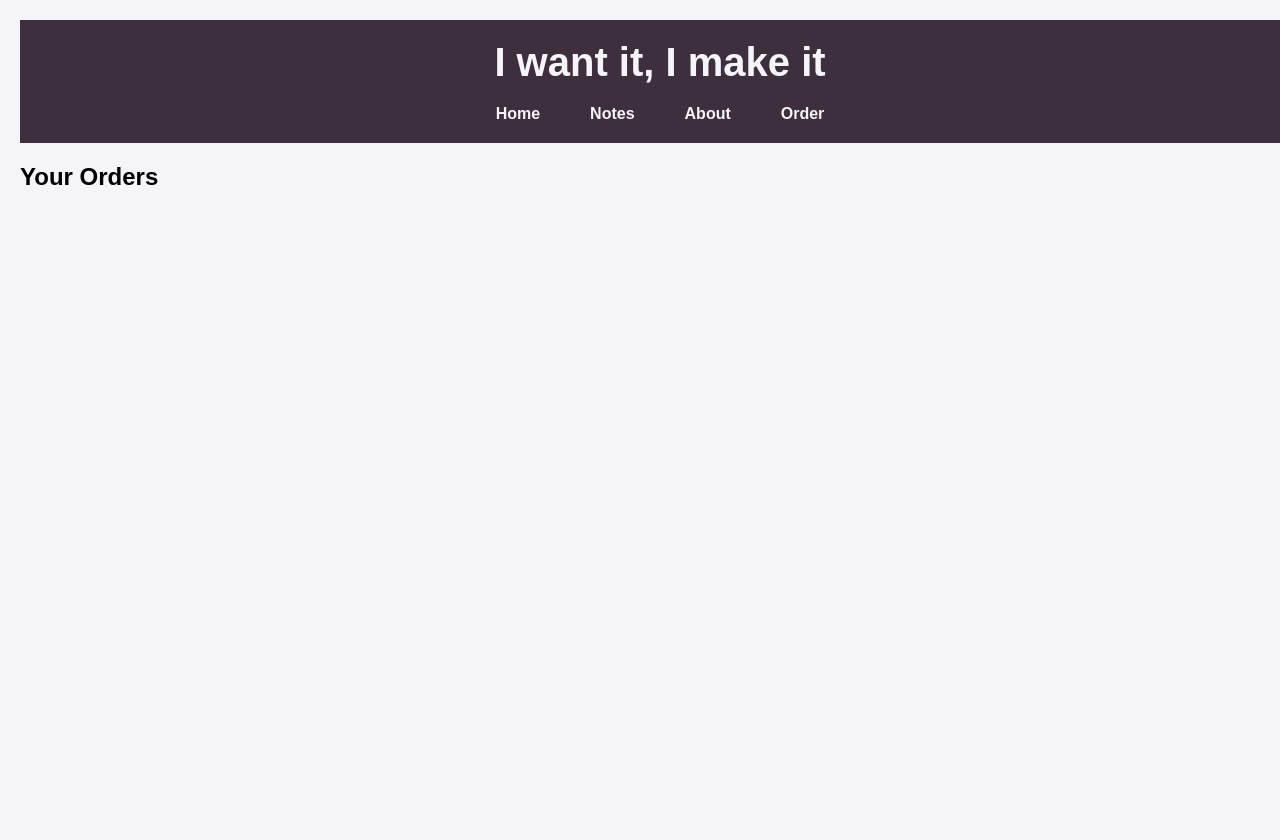
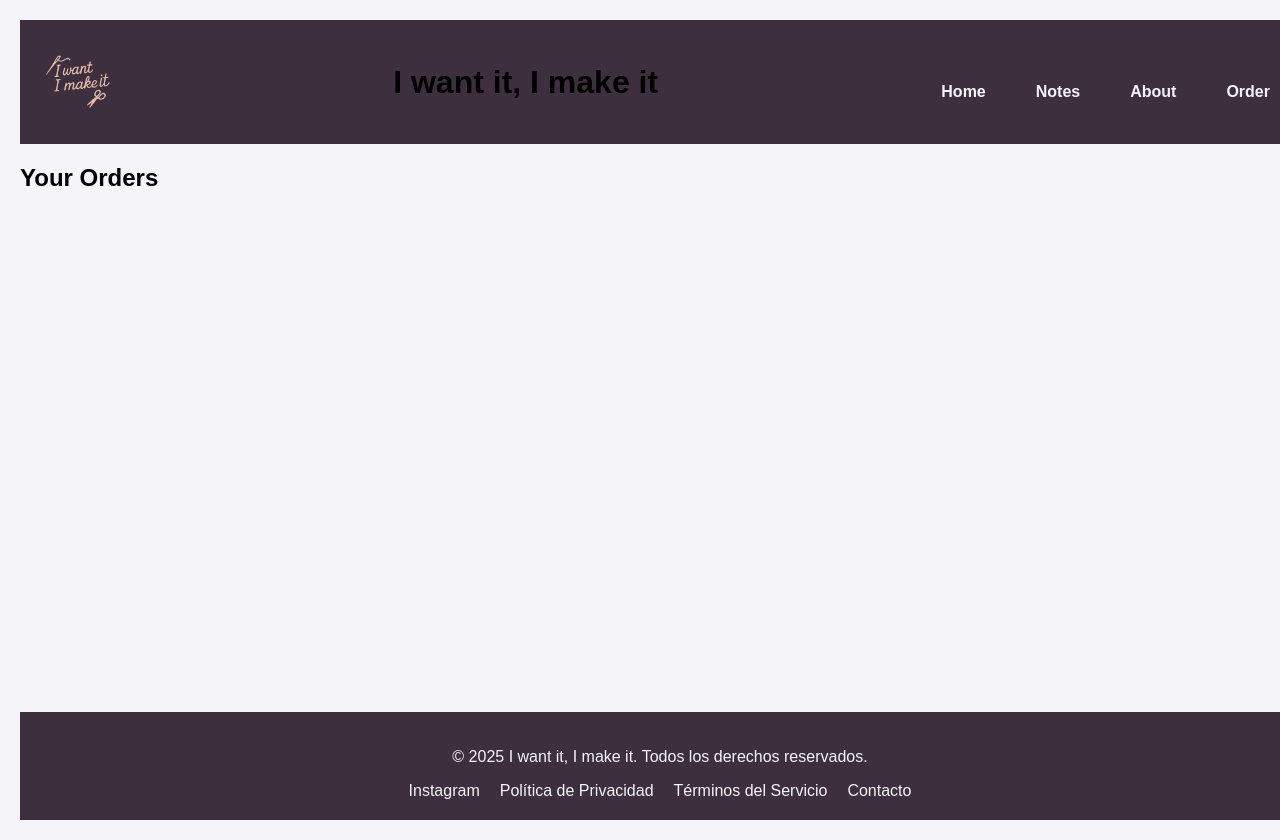
Before and after one commit to Hayarpi-hz/Proyecto-Final, a Vue app: page /order in a window 1280 px wide. Before the commit the page ends 800 px from the top, so only its background shows below. Built offline with nearby package versions, Linux system fonts and the light colour scheme.

Commit message:
footer included

```diff
--- a/src/components/FooterComponent.vue
+++ b/src/components/FooterComponent.vue
@@ -1,5 +1,62 @@
 <script setup></script>
 
-<template></template>
+<template>
+  <footer class="footer">
+    <div class="footer-content">
+      <p>&copy; 2025 I want it, I make it. Todos los derechos reservados.</p>
+      <ul class="footer-links">
+        <li>
+          <a href="https://www.instagram.com/rizarelrizzo" target="_blank" class="footer-link">
+            Instagram
+          </a>
+        </li>
+        <!-- Más enlaces de redes sociales o información -->
+        <li>
+          <a href="/privacy" class="footer-link">Política de Privacidad</a>
+        </li>
+        <li>
+          <a href="/terms" class="footer-link">Términos del Servicio</a>
+        </li>
+        <li>
+          <a href="/contact" class="footer-link">Contacto</a>
+        </li>
+      </ul>
+    </div>
+  </footer>
+</template>
 
-<style></style>
+<style>
+.footer {
+  background-color: #3e2f3e;
+  color: #f4f4f9;
+  text-align: center;
+  padding: 20px;
+  width: 100%;
+  margin-top: auto;
+}
+
+.footer-content {
+  max-width: 800px;
+  margin: 0 auto;
+}
+
+.footer-links {
+  list-style-type: none;
+  padding: 0;
+  margin: 10px 0 0;
+  display: flex;
+  justify-content: center;
+  gap: 20px;
+  flex-wrap: wrap;
+}
+
+.footer-link {
+  text-decoration: none;
+  color: #f4f4f9;
+  transition: color 0.3s ease;
+}
+
+.footer-link:hover {
+  color: #ffcc00;
+}
+</style>
--- a/src/components/HeaderComponent.vue
+++ b/src/components/HeaderComponent.vue
@@ -1,8 +1,18 @@
-<script setup></script>
+<script setup>
+
+defineProps({
+  brand: String,
+})
+</script>
 
 <template>
   <header class="header">
-    <h1 class="title">I want it, I make it</h1>
+    <div class="logo-container">
+      <img src="@/assets/I want it, I make it.png" alt="Logo" class="logo" />
+    </div>
+    <div class="title-container">
+      <h1 class="title">I want it, I make it</h1>
+    </div>
     <nav>
       <ul class="nav-list">
         <li>
@@ -27,17 +37,24 @@
   background-color: #3e2f3e;
   padding: 20px;
   display: flex;
-  flex-direction: column;
   align-items: center;
-  justify-content: center;
-  text-align: center;
+  justify-content: space-between; /* Espacio entre el logo y el resto */
   width: 100%;
 }
 
-.title {
-  color: #f4f4f9;
-  font-size: 2.5em;
-  margin: 0;
+.logo-container {
+  flex: 0 0 auto; /* Solo toma el espacio requerido por el logo */
+}
+
+.title-container {
+  flex: 1; /* Permite que el título ocupe el espacio restante */
+  text-align: center; /* Centra el título */
+}
+
+
+.logo {
+  width: 80px; /* Tamaño del logo */
+  height: auto;
 }
 
 .nav-list {
@@ -45,7 +62,7 @@
   padding: 0;
   margin: 20px 0 0;
   display: flex;
-  justify-content: center;
+  justify-content: center; /* Centra los enlaces del nav */
   gap: 30px; /* Espaciado uniforme entre enlaces */
   flex-wrap: wrap;
 }
--- a/src/components/NoteCard.vue
+++ b/src/components/NoteCard.vue
@@ -17,7 +17,7 @@ defineProps({
   width: 400px;
   background-color: lightyellow;
   border: 3px solid #000022;
-  padding: 20px 30px;
+  padding: 10px 30px;
   display: flex;
   justify-content: space-between;
   transition: all 0, 2s;
@@ -33,11 +33,11 @@ defineProps({
   }
 }
 .note-card:hover {
-  border: 3px solid black;
+  border: 2px solid black;
   box-shadow: 0 0 10px;
 }
 .note-card:has(input:checked) {
-  border: 3px solid lightgray;
+  border: 2px solid lightgray;
   background-color: lightgray;
 
   .card-title {
--- a/src/components/Order/OrderComponent.vue
+++ b/src/components/Order/OrderComponent.vue
@@ -1,9 +1,70 @@
 <script setup>
+import { ref } from 'vue';
 
+const email = ref('');
+const comment = ref('');
+
+const handleSubmit = () => {
+  // Aquí podrías implementar la lógica para enviar los datos a tu backend.
+  console.log('Email:', email.value);
+  console.log('Comentario:', comment.value);
+  alert("¡Gracias por tu solicitud! Vamos a revisar y nos pondremos en contacto contigo pronto.");
+  email.value = '';
+  comment.value = '';
+};
 </script>
 
 <template>
-
+  <div class="order-container">
+    <h2>Solicitar un Presupuesto</h2>
+    <form @submit.prevent="handleSubmit" class="order-form">
+      <div class="form-group">
+        <label for="email">Email</label>
+        <input type="email" id="email" v-model="email" required placeholder="Tu email" />
+      </div>
+      <div class="form-group">
+        <label for="comment">Comentario</label>
+        <textarea id="comment" v-model="comment" required placeholder="Describe tu pedido aquí"></textarea>
+      </div>
+      <button type="submit" class="submit-btn">Enviar Solicitud</button>
+    </form>
+  </div>
 </template>
 
-<style></style>
+<style>
+.order-container {
+  max-width: 600px;
+  margin: 0 auto;
+  padding: 20px;
+  text-align: center;
+}
+
+.order-form {
+  display: flex;
+  flex-direction: column;
+}
+
+.form-group {
+  margin-bottom: 15px;
+}
+
+input, textarea {
+  width: 100%;
+  padding: 10px;
+  border: 1px solid #ccc;
+  border-radius: 5px;
+}
+
+.submit-btn {
+  padding: 10px 15px;
+  color: white;
+  background-color: #3e2f3e;
+  border: none;
+  border-radius: 5px;
+  cursor: pointer;
+}
+
+.submit-btn:hover {
+  background-color: #ffcc00;
+}
+</style>
--- a/src/router/index.js
+++ b/src/router/index.js
@@ -10,6 +10,7 @@ const router = createRouter({
       path: "/",
       name: "home",
       component: HomeView,
+      component: () => import("../views/HomeView.vue"),
     },
     {
       path: "/about",
--- a/src/stores/note.js
+++ b/src/stores/note.js
@@ -36,6 +36,9 @@ export const useNoteStore = defineStore(
       try {
         await fetch (API_URL, {
           method: "POST",
+          headers: {
+    "Content-Type": "application/json"
+  },
           body: JSON.stringify(newNote)
 })
 
--- a/src/views/AboutView.vue
+++ b/src/views/AboutView.vue
@@ -1,21 +1,25 @@
 <script setup>
+import FooterComponent from "@/components/FooterComponent.vue";
 import HeaderComponent from "../components/HeaderComponent.vue";
 </script>
 
 <template>
+  <div class="page-container">
     <HeaderComponent />
+
+    <main class="content">
       <div class="about-container">
         <h2>Acerca de Mí</h2>
 
         <p>
-      ¡Hola! Soy Hayarpi, apasionado/a por el DIY. Me encanta
-      [actividad relevante o interés] y he dedicado [número de años o tiempo] en
+          ¡Hola! Soy Hayarpi, apasionado/a por el DIY. Me encanta [actividad
+          relevante o interés] y he dedicado [número de años o tiempo] en
           perfeccionar mis habilidades en [habilidad o campo específico].
         </p>
         <p>
-      He creado esta página porque me gusta hacerlo todo yo. Aquí pueden pedirme
-      tareas para poder ayudarles a coser y crear piezas únicas juntos. ¡Estoy
-      emocionado de trabajar contigo!
+          He creado esta página porque me gusta hacerlo todo yo. Aquí pueden
+          pedirme tareas para poder ayudarles a coser y crear piezas únicas
+          juntos. ¡Estoy emocionado de trabajar contigo!
         </p>
 
         <p>
@@ -25,18 +29,33 @@ import HeaderComponent from "../components/HeaderComponent.vue";
 
         <p>
           Cuando no estoy [actividad principal], puedes encontrarme [hobby o
-      actividad secundaria]. ¡Siempre estoy buscando nuevas formas de conectar y
-      compartir mi amor por [campo o interés]!
+          actividad secundaria]. ¡Siempre estoy buscando nuevas formas de
+          conectar y compartir mi amor por [campo o interés]!
         </p>
 
         <p>
-      Si quieres saber más o tienes alguna pregunta, no dudes en contactarme a
-      través de [método de contacto, como correo electrónico o redes sociales].
+          Si quieres saber más o tienes alguna pregunta, no dudes en contactarme
+          a través de [método de contacto, como correo electrónico o redes
+          sociales].
         </p>
+      </div>
+    </main>
+    <FooterComponent />
   </div>
 </template>
 
 <style>
+.page-container {
+  display: flex;
+  flex-direction: column;
+  min-height: 100vh; /* Asegura que ocupe toda la altura de la ventana */
+}
+
+/* Contenido principal */
+.content {
+  flex: 1; /* Toma el espacio restante entre el header y el footer */
+}
+
 body {
   font-family: "Arial", sans-serif;
   margin: 0;
--- a/src/views/HomeView.vue
+++ b/src/views/HomeView.vue
@@ -1,4 +1,5 @@
 <script setup>
+import FooterComponent from "@/components/FooterComponent.vue";
 import HeaderComponent from "../components/HeaderComponent.vue";
 </script>
 
@@ -11,6 +12,7 @@ import HeaderComponent from "../components/HeaderComponent.vue";
     <!-- Texto de tu logo -->
     <h1 class="diy-text">I want it, I make it</h1>
   </div>
+  <FooterComponent />
 </template>
 
 <style scoped>
--- a/src/views/NotesView.vue
+++ b/src/views/NotesView.vue
@@ -4,6 +4,7 @@ import HeaderComponent from "../components/HeaderComponent.vue";
 import { useNoteStore } from "../stores/note";
 import CreateNote from "@/components/CreateNote.vue";
 import { onMounted } from "vue";
+import FooterComponent from "@/components/FooterComponent.vue";
 
 const noteStore = useNoteStore();
 
@@ -29,6 +30,7 @@ onMounted(async () => {
       </li>
     </ul>
   </section>
+  <FooterComponent />
 </template>
 
 <style>
--- a/src/views/OrderView.vue
+++ b/src/views/OrderView.vue
@@ -1,12 +1,29 @@
 <script setup>
+import FooterComponent from "@/components/FooterComponent.vue";
 import HeaderComponent from "../components/HeaderComponent.vue";
+import OrderComponent from "@/components/Order/OrderComponent.vue";
 </script>
 
 <template>
+  <div class="view-container">
     <HeaderComponent />
-    <h2>Your Orders</h2>
+    <main class="view-content">
+      <h2>Your Orders</h2>
+      <!-- Aquí podría ir más contenido relativo -->
+    </main>
+    <FooterComponent />
+  </div>
+</template>
 
 
-</template>
+<style>
+.view-container {
+  display: flex;
+  flex-direction: column;
+  min-height: 100vh;
+}
 
-<style></style>
+.view-content {
+  flex: 1; /* Permite que esta sección tome el espacio restante */
+}
+</style>
```
Also changed, not shown: src/App.vue (+31 -0 lines), src/assets/I want it, I make it.png (added). Lines whose indentation alone changed are shown as unchanged.
